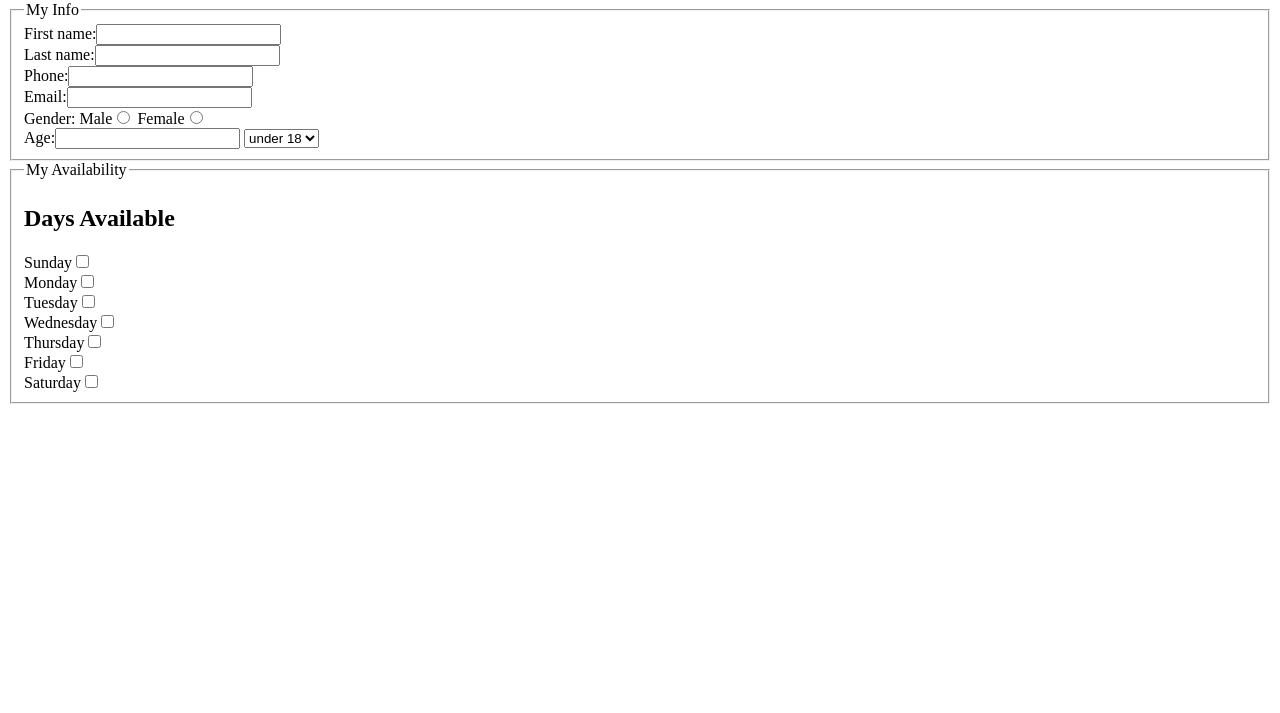
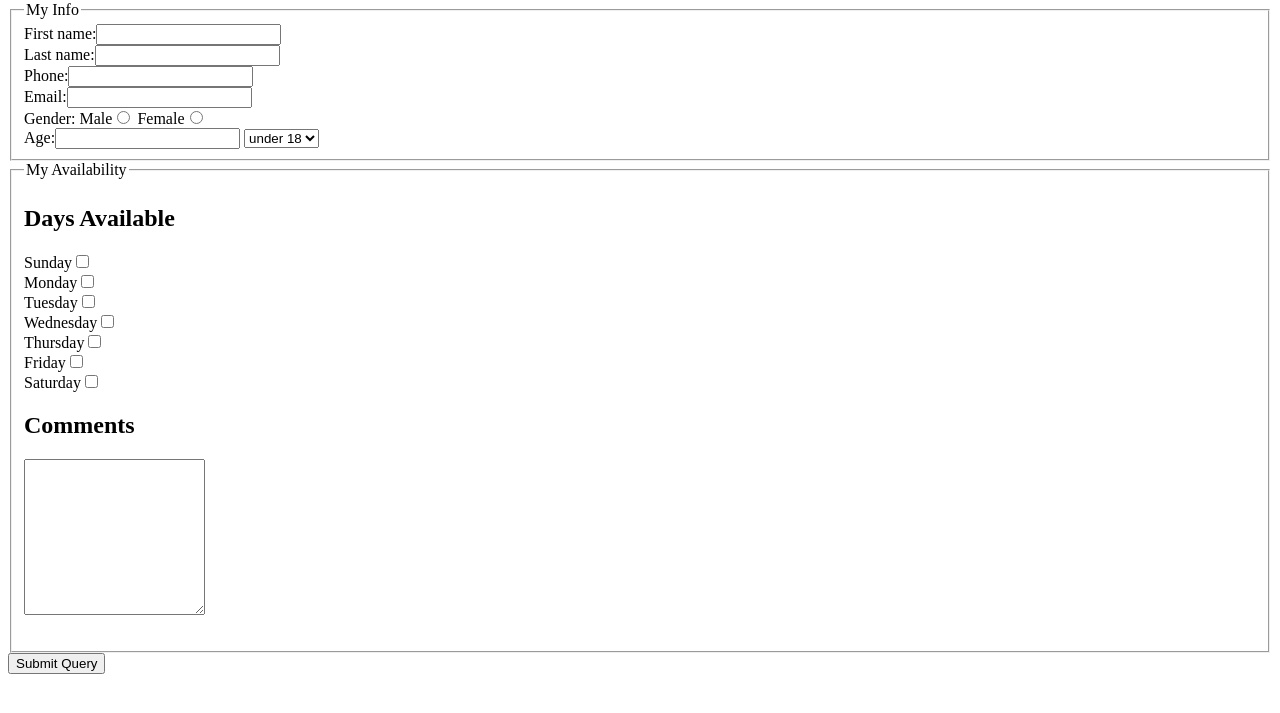
Before and after one commit to Mithul-Y/Lab_5, a plain HTML site: page index.html in a window 1280 px wide. Shown: the part 79-792 px from the top of the page. Drawn offline with Linux system fonts and the light colour scheme.

Commit message:
Update index.html

```diff
--- a/index.html
+++ b/index.html
@@ -59,7 +59,12 @@
 		<div>
 			<label>Saturday<input type="checkbox" name="hidden_field" value="Sat"></label>
 	  </div>
+		<div>
+			<h2>Comments<h2>
+				<textarea col="10" rows="10"></textarea>
+		</div>
 		</fieldset>
+		<input type="submit" value="Submit Query">
 	</form>
 </body>
 </html>
```
